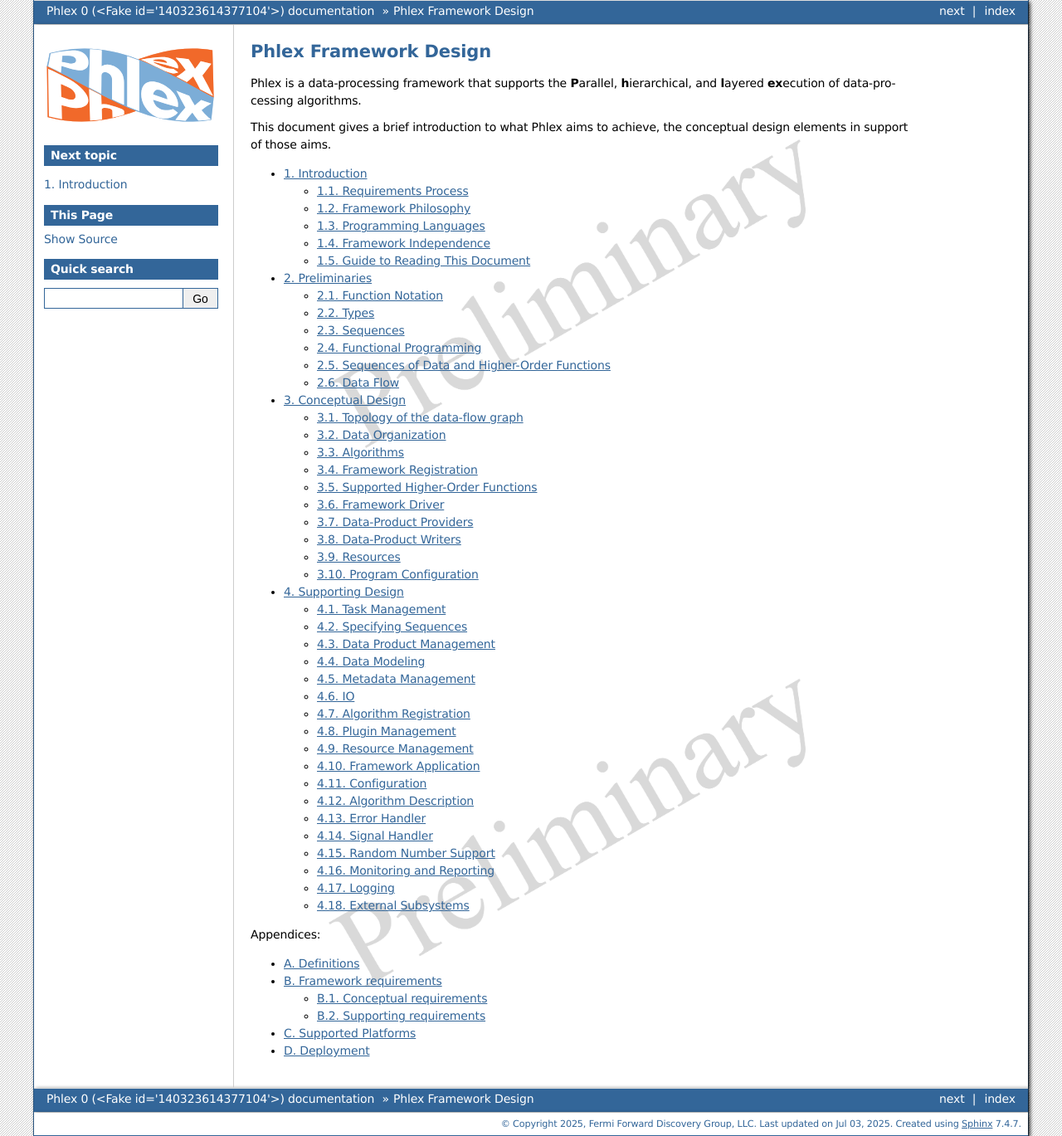
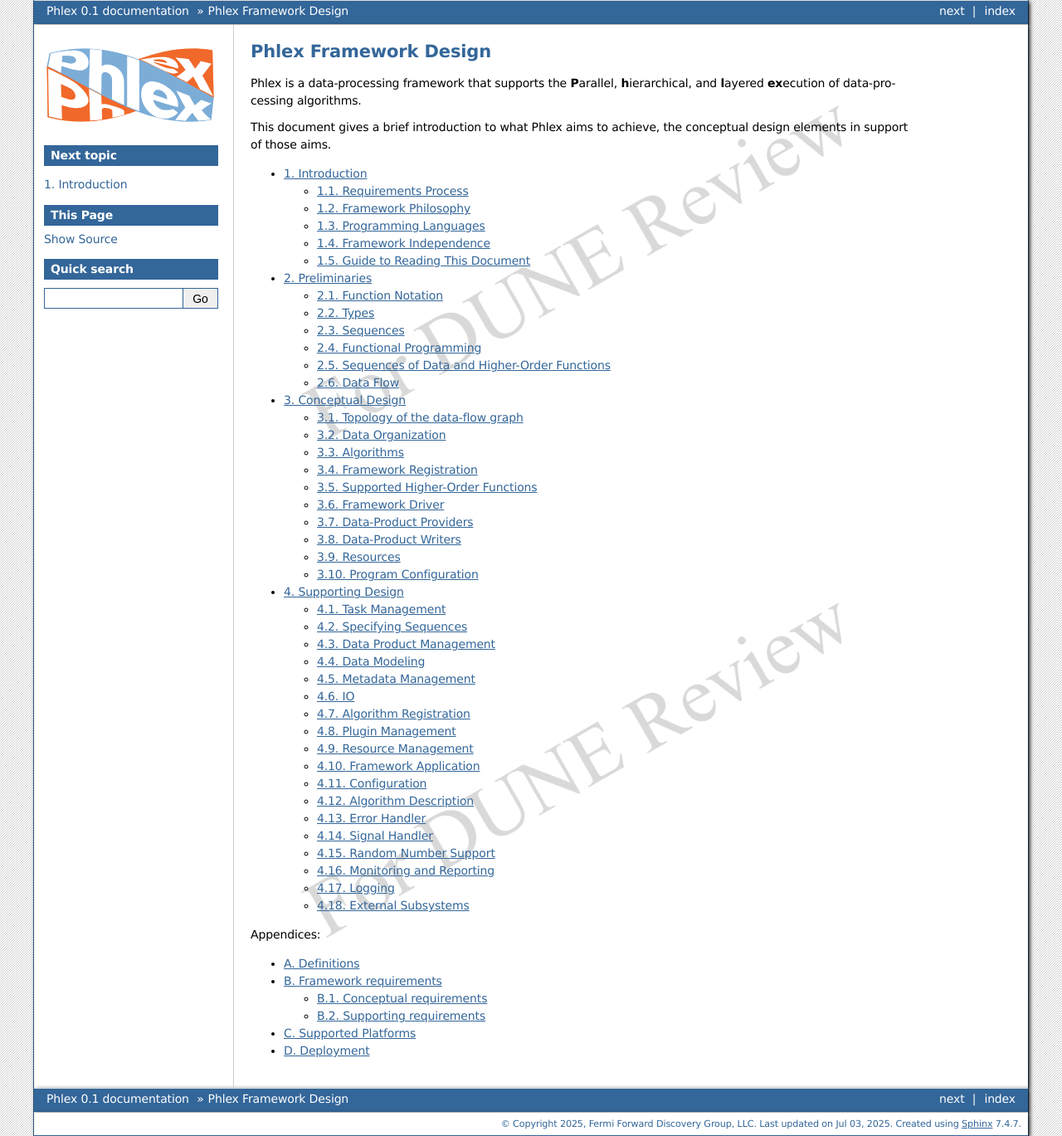
Before and after one commit to Framework-R-D/phlex-design, a Sphinx documentation site: the page built from doc/index.rst, in a window 1280 px wide. Shown: the whole page at 83% size. Built offline with Sphinx 7.4.7, drawn with Linux system fonts in a browser that asks for light colours.

Commit message:
Release 0.1 for external review

```diff
--- a/doc/_static/phlexframework.css
+++ b/doc/_static/phlexframework.css
@@ -16,7 +16,7 @@
 }
 
 .body {
-    background-image: url("watermark-preliminary.png");
+    background-image: url("watermark-for-dune-review.png");
     background-repeat: repeat;
     background-size: 100%;
 }
--- a/doc/conf.py
+++ b/doc/conf.py
@@ -19,7 +19,15 @@
 git_commit = subprocess.check_output(['git', 'rev-parse', '--short', 'HEAD']).decode('ascii').strip()
 
 version = "0"
-release = f"0 ({git_commit})"
+
+# For releases for circulation use:
+release = "0.1"
+latex_filename = f"phlex-design-v{release}.tex"
+
+# For development use
+# latex_filename = f"phlex-design-v{version}-{git_commit}.tex"
+# release = f"0.1 ({git_commit})"
+
 
 # -- General configuration ---------------------------------------------------
 # https://www.sphinx-doc.org/en/master/usage/configuration.html#general-configuration
@@ -81,7 +89,7 @@
 
 preliminary_watermark = r"""
 \usepackage[angle=30,color=lightgray]{background}
-\backgroundsetup{contents={Preliminary}}"""
+\backgroundsetup{scale=7, contents={For DUNE Review}}"""
 
 new_commands = r"""
 \newcommand\lt[0]{<}
@@ -195,7 +203,7 @@
     "preamble": extra_packages + preliminary_watermark + new_commands,
 }
 latex_documents = [("index",
-                    f"phlex-design-v{version}-{git_commit}.tex",
+                    latex_filename,
                     project,
                     author,
                     "manual",
```
